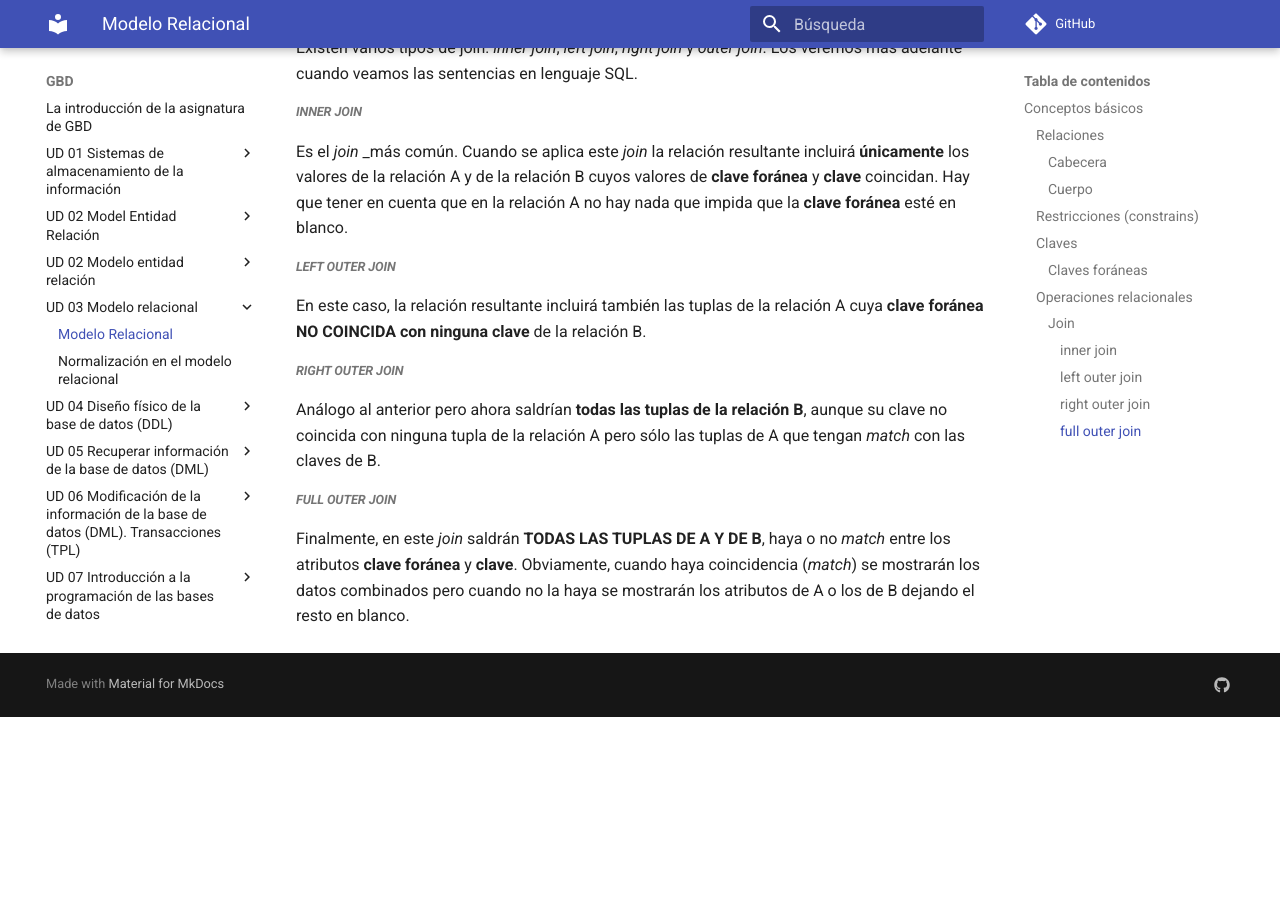
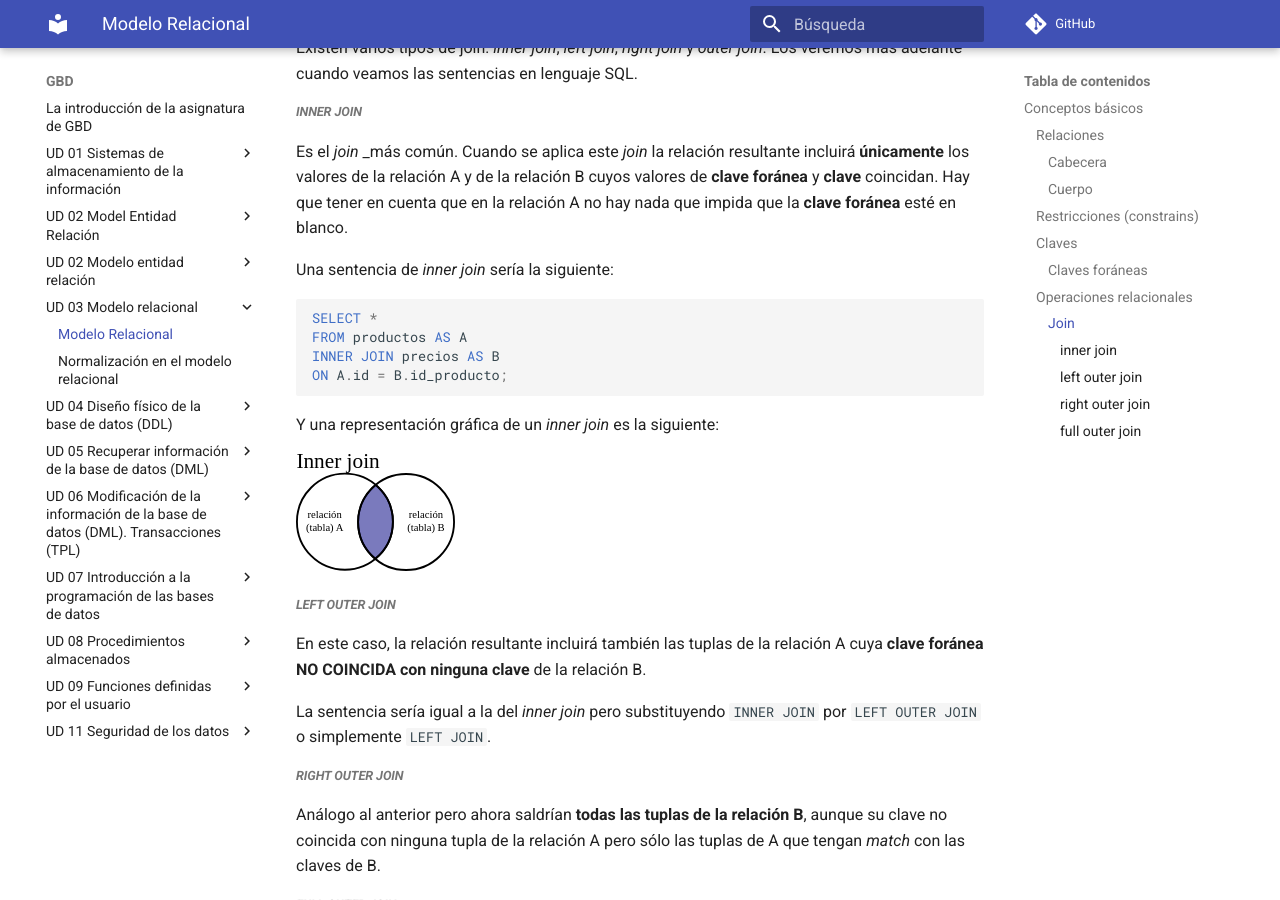
Before and after one commit to mmourazos/Curso-2024-2025, an MkDocs documentation site: the page built from docs/GBD/UD 03 - Modelo relacional/Introducción.md, in a window 1280 px wide and 900 px high, scrolled down 3808 px. Built offline with MkDocs 1.6.1 and Material for MkDocs 9.7.7, drawn with Linux system fonts in a browser that asks for light colours; comment, search, counter and statistics services are not loaded; before the commit the page ends 4525 px from its top, so only the background shows below that.

Commit message:
Retoques vaios (todo, vistas, modelo relacional).

````diff
--- a/docs/GBD/UD 03 - Modelo relacional/Introducción.md
+++ b/docs/GBD/UD 03 - Modelo relacional/Introducción.md
@@ -102,9 +102,24 @@ Existen varios tipos de join: _inner join_, _left join_, _right join_ y _outer j
 
 Es el _join_ _más común. Cuando se aplica este _join_ la relación resultante incluirá **únicamente** los valores de la relación A y de la relación B cuyos valores de **clave foránea** y **clave** coincidan. Hay que tener en cuenta que en la relación A no hay nada que impida que la **clave foránea** esté en blanco.
 
+Una sentencia de _inner join_ sería la siguiente:
+
+```sql
+SELECT *
+FROM productos AS A
+INNER JOIN precios AS B
+ON A.id = B.id_producto;
+```
+
+Y una representación gráfica de un _inner join_ es la siguiente:
+
+![inner join](./images/inner_join.svg)
+
 ##### _left outer join_
 
 En este caso, la relación resultante incluirá también las tuplas de la relación A cuya **clave foránea NO COINCIDA con ninguna clave** de la relación B.
+
+La sentencia sería igual a la del _inner join_ pero substituyendo `INNER JOIN` por `LEFT OUTER JOIN` o simplemente `LEFT JOIN`.
 
 ##### _right outer join_
 
````
Also changed, not shown: To do/23-10-2024.md (+6 -0 lines), docs/ASGBD/UD 2 - Gestión de usuarios/Vistas.md (+1 -1 lines).
